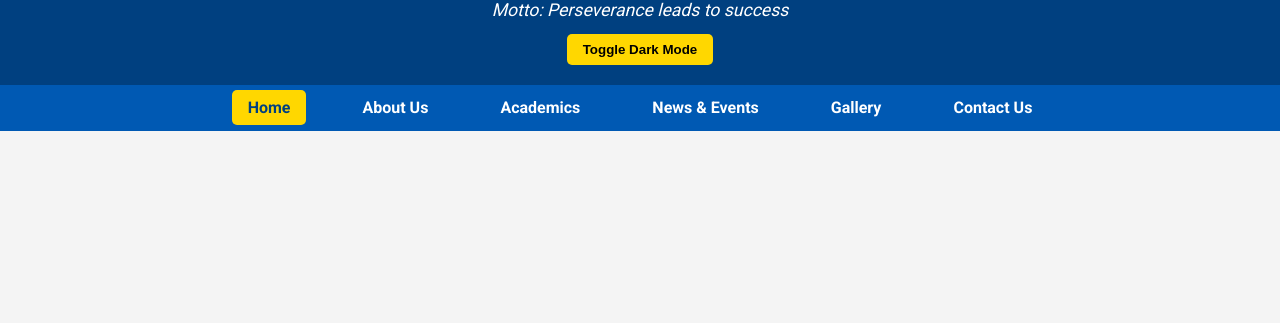
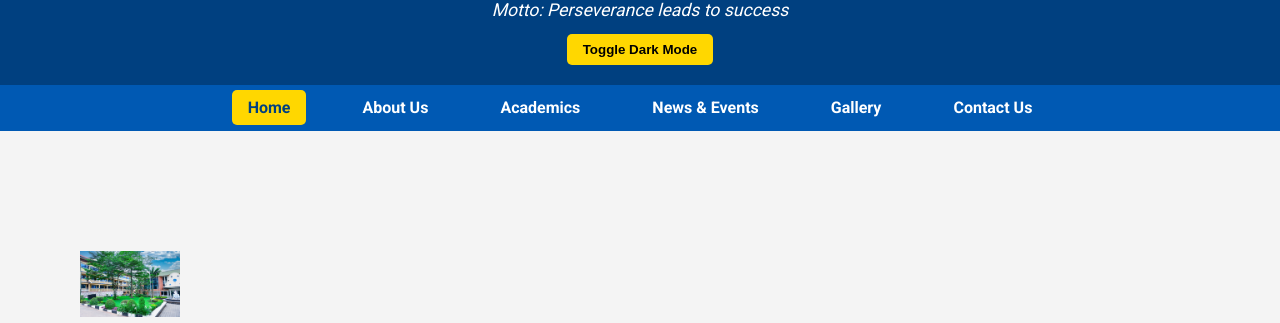
Before and after one commit to Kayeerasoftware/Group-2-BSE-1-EVE, a plain HTML site: page index.html in a window 1280 px wide. Shown: the part 195-518 px from the top of the page. Drawn offline with Linux system fonts and the light colour scheme.

Commit message:
Update styles.css
Signed-off-by: Kayeerasoftware <kayeerasoftware@gmail.com>

```diff
--- a/styles.css
+++ b/styles.css
@@ -100,7 +100,7 @@ body.dark-mode h2 {
     background: ;
     color: white;
     text-align: center;
-    padding: 1200px 20px;
+    padding: 100px 20px;
     border-radius: 10px;
     margin-bottom: 20px;
 }
```
